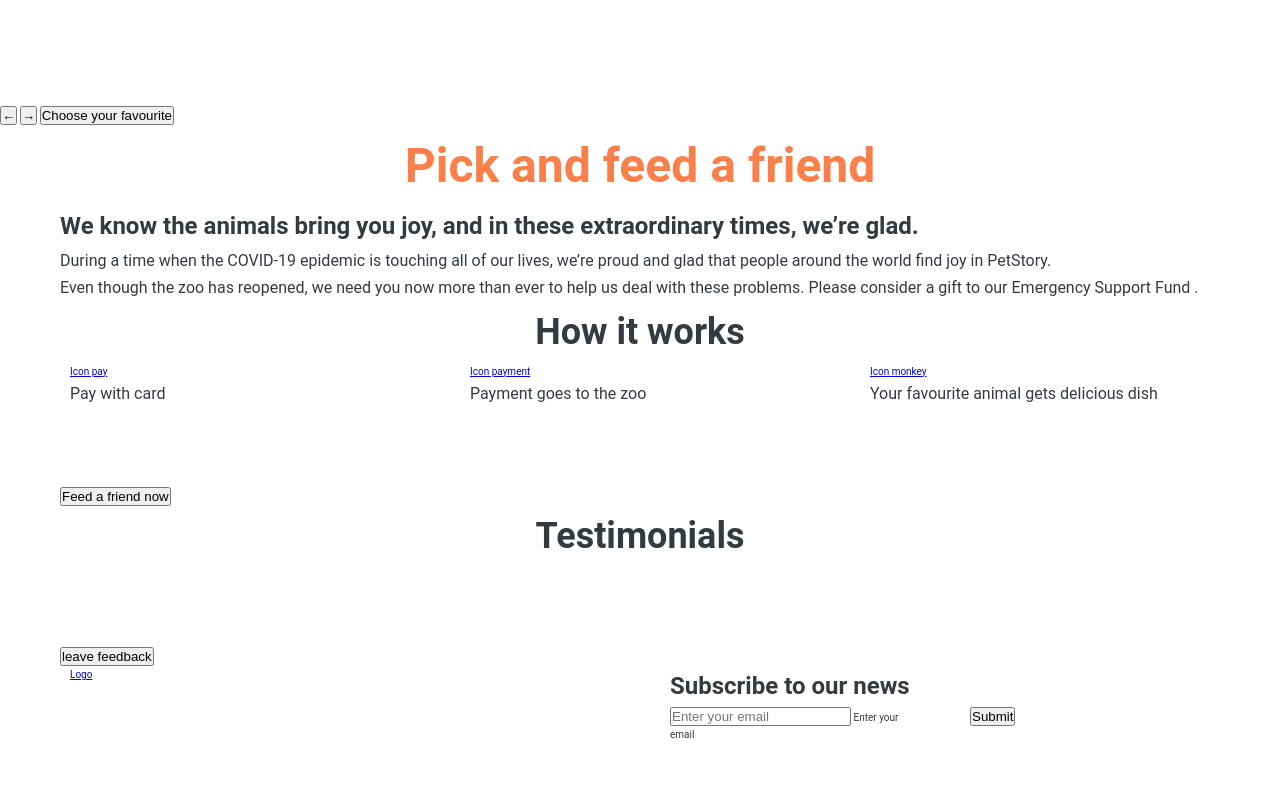
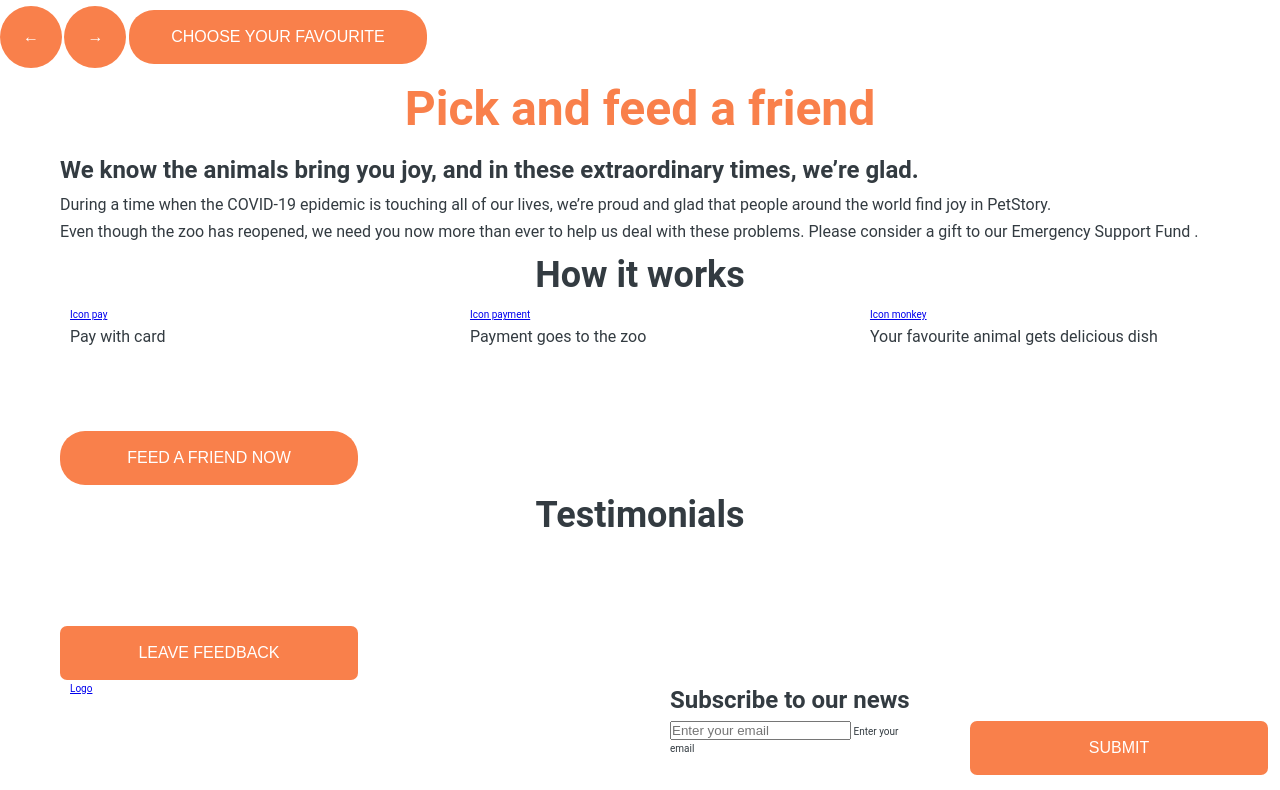
Before and after one commit to milanalim/online-zoo, a website: page index.html in a window 1280 px wide. Shown: the part 2010-2800 px from the top of the page. Drawn offline with Linux system fonts and the light colour scheme.

Commit message:
feat: styles updated

```diff
--- a/index.html
+++ b/index.html
@@ -25,11 +25,15 @@
     </div>
 </header>
 <section class="section-welcome">
-    <div class="container">
-        <div class="circle"></div>
-        <h1 class="heading-primary">Watch your <span class="heading-primary__yellow">favorite</span> animal online</h1>
-        <button class="btn btn--elipse">Watch online</button>
-    </div>
+        <div class="container-welcome">
+            <div class="circle"></div>
+            <div class="heading">
+                <h1 class="heading-primary">Watch your <span class="heading-primary__yellow">favorite</span> animal online</h1>
+            </div>
+            <div class="btn-welcome">
+                <button class="btn btn-elipse">Watch online</button>
+            </div>
+        </div>
 </section>
 
 <section class="section-animals">
@@ -73,7 +77,7 @@
 
         <button class="btn btn-circle btn-circle__right">&larr;</button>
         <button class="btn btn-circle btn-circle__left">&rarr;</button>
-        <button class="btn btn--elipse">Choose your favourite</button>
+        <button class="btn btn-elipse">Choose your favourite</button>
     </div>
 
 </section>
@@ -111,7 +115,7 @@
                 </div>
             </div>
 
-            <button class="btn btn--elipse">Feed a friend now</button>
+            <button class="btn btn-elipse">Feed a friend now</button>
         </div>
     </div>
 </section>
@@ -127,7 +131,7 @@
                 <div class="col-1-of-4"></div>
             </div>
             <div class="scroller"></div>
-            <button class="btn btn--square btn--square__orange">leave feedback</button>
+            <button class="btn btn-square btn-square__orange">leave feedback</button>
         </div>
     </div>
 </section>
@@ -150,7 +154,7 @@
                     </div>
 
                     <div class="col-1-of-2">
-                        <button class="btn btn--square btn--square__white">Submit</button>
+                        <button class="btn btn-square btn-square__white">Submit</button>
                     </div>
                 </div>
             </div>
--- a/styles/base/_typografy.scss
+++ b/styles/base/_typografy.scss
@@ -12,6 +12,8 @@ body {
   text-align: center;
   backface-visibility: hidden;
   font-size: 10.6rem;
+  font-weight: 700;
+  line-height: 75%;
 
   &__yellow{
     color: $color-yellow;
--- a/styles/components/_button.scss
+++ b/styles/components/_button.scss
@@ -1,3 +1,39 @@
-.btn{
-  padding: 5px 16px 1px;
+.btn {
+  &,
+  &:link,
+  &:visited {
+    text-transform: uppercase;
+    text-decoration: none;
+    text-align: center;
+    font-size: $default-font-size;
+    display: inline-block;
+
+    position: relative;
+    border: none;
+    cursor: pointer;
+  }
+
+  &-elipse{
+    color: $color-text-light;
+    background-color: $color-primary;
+    width: 29.8rem;
+    height: 5.4rem;
+    border-radius: 2.5rem;
+  }
+
+  &-circle{
+    color: $color-text-light;
+    background-color: $color-primary;
+    width: 6.2rem;
+    height: 6.2rem;
+    border-radius: 5rem;
+  }
+
+  &-square{
+    color: $color-text-light;
+    background-color: $color-primary;
+    width: 29.8rem;
+    height: 5.4rem;
+    border-radius: 0.7rem;
+  }
 }
--- a/styles/pages/_home.scss
+++ b/styles/pages/_home.scss
@@ -5,5 +5,31 @@
 
 .section-welcome{
   background-image: url(../img/Giant_Panda.png) ;
-  padding: 25rem 0;
+  height: 780px;
 }
+
+.container-welcome{
+  margin-left: 80rem;
+}
+
+.btn-welcome{
+  position: absolute;
+  margin: 0;
+  left: 50%;
+  transform: translateX(-50%);
+}
+
+.heading{
+  height: 50rem;
+  width: 40rem;
+  position: relative;
+}
+
+.circle{
+  height: 46.5rem;
+  width: 46.5rem;
+  background-color: $color-primary;
+  background-size: cover;
+  border-radius: 50%;
+  position: absolute;
+}
```
Also changed, not shown: css/style.css.
